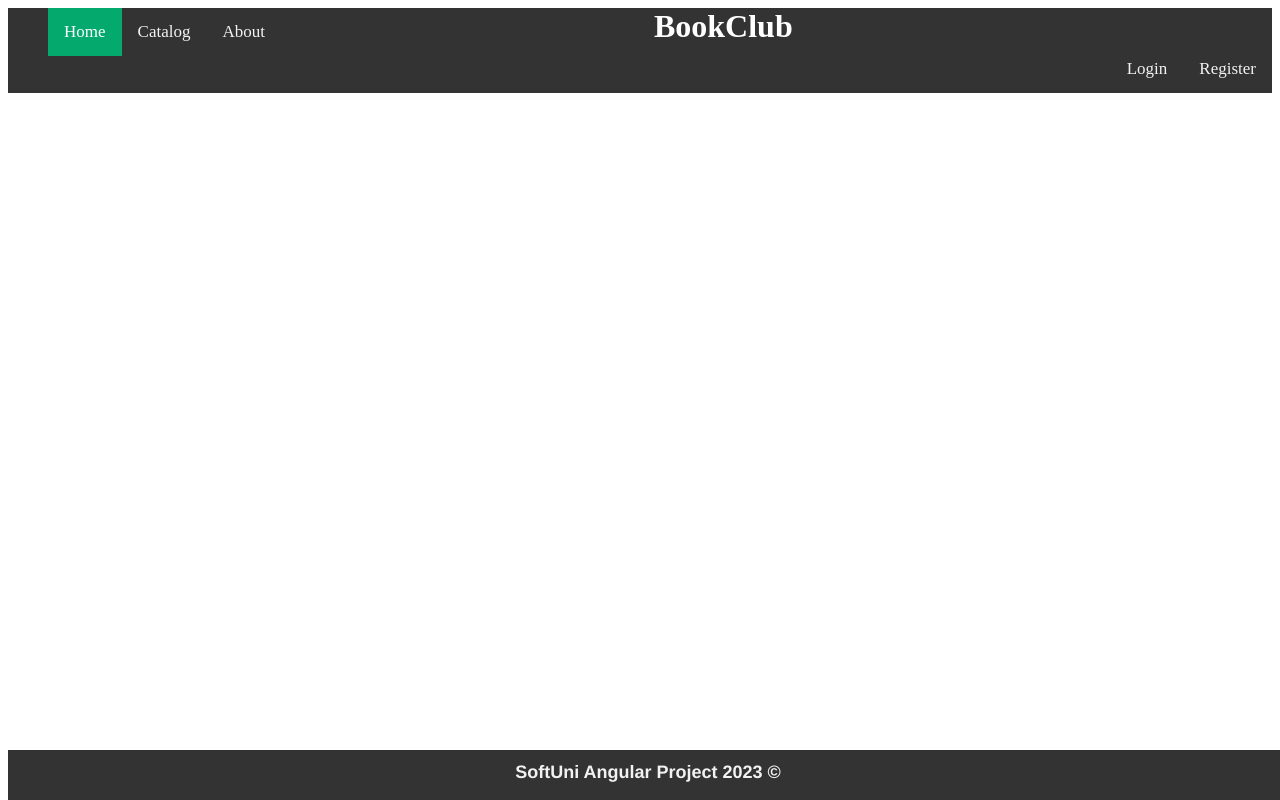
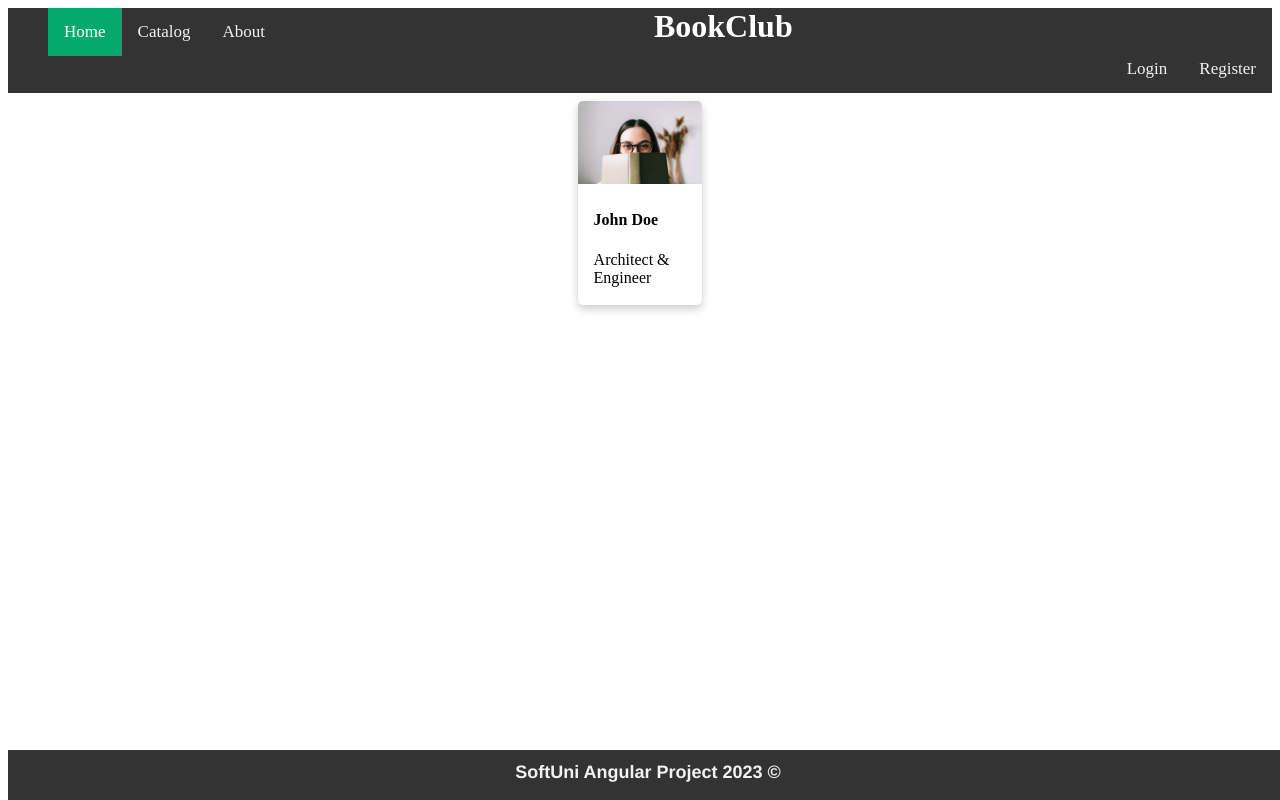
Before and after one commit to EmilPopovski24/TheClub, an Angular app in the folder theClub/: page /catalog in a window 1280 px wide. Before the commit this address led to /. Built offline with nearby package versions, Linux system fonts and the light colour scheme.

Commit message:
Setup of initial catalog page

```diff
--- a/theClub/src/app/app.module.ts
+++ b/theClub/src/app/app.module.ts
@@ -8,12 +8,14 @@ import { MainComponent } from './main/main.component';
 import { HttpClientModule } from '@angular/common/http';
 import { HomeComponent } from './home/home.component'
 import { UserModule } from './user/user.module';
+import { BooksComponent } from './books/books.component';
 
 @NgModule({
   declarations: [
     AppComponent,
     MainComponent,
     HomeComponent,
+    BooksComponent,
   ],
   imports: [
     BrowserModule,
--- /dev/null
+++ b/theClub/src/app/books/books.component.css
@@ -0,0 +1,31 @@
+body {
+    display: flex;
+    flex-direction: row;
+    justify-content: center;
+}
+
+.bookCard {
+    width:10%;
+    box-shadow: 0 4px 8px 0 rgba(0,0,0,0.2);
+    transition: 0.3s;
+    border-radius: 5px; /* 5px rounded corners */
+    /* Add shadows to create the "card" effect */
+    box-shadow: 0 4px 8px 0 rgba(0,0,0,0.2);
+    transition: 0.3s;
+  }
+
+  /* Add rounded corners to the top left and the top right corner of the image */
+  img {
+    border-radius: 5px 5px 0 0;
+  }
+
+
+  /* On mouse-over, add a deeper shadow */
+  .bookCard:hover {
+    box-shadow: 0 8px 16px 0 rgba(0,0,0,0.2);
+  }
+
+  /* Add some padding inside the card container */
+  .container {
+    padding: 2px 16px;
+  }
--- /dev/null
+++ b/theClub/src/app/books/books.component.html
@@ -0,0 +1,17 @@
+<!DOCTYPE html>
+<html lang="en">
+<head>
+    <meta charset="UTF-8">
+    <meta name="viewport" content="width=device-width, initial-scale=1.0">
+    <title>Document</title>
+</head>
+<body>
+    <div class="bookCard">
+        <img src="assets/profile.jpg" alt="Avatar" style="width:100%">
+        <div class="container">
+            <h4><b>John Doe</b></h4>
+            <p>Architect & Engineer</p>
+        </div>
+    </div>
+</body>
+</html>
--- a/theClub/src/app/core/header/header.component.html
+++ b/theClub/src/app/core/header/header.component.html
@@ -17,7 +17,7 @@
 <div class="topnav" id="myTopnav">
     <ul>
         <li class="active" routerLink="/home">Home</li>
-        <li>Catalog</li>
+        <li routerLink="/catalog">Catalog</li>
         <li>About</li>
     </ul>
         <!-- <a href="javascript:void(0);" class="icon" onclick="myFunction()">
```
Also changed, not shown: theClub/src/app/app-routing.module.ts (+7 -1 lines), theClub/src/app/books/books.component.ts (added, +10 -0 lines), 1 other file (tests, documents, lock files or other folders).
